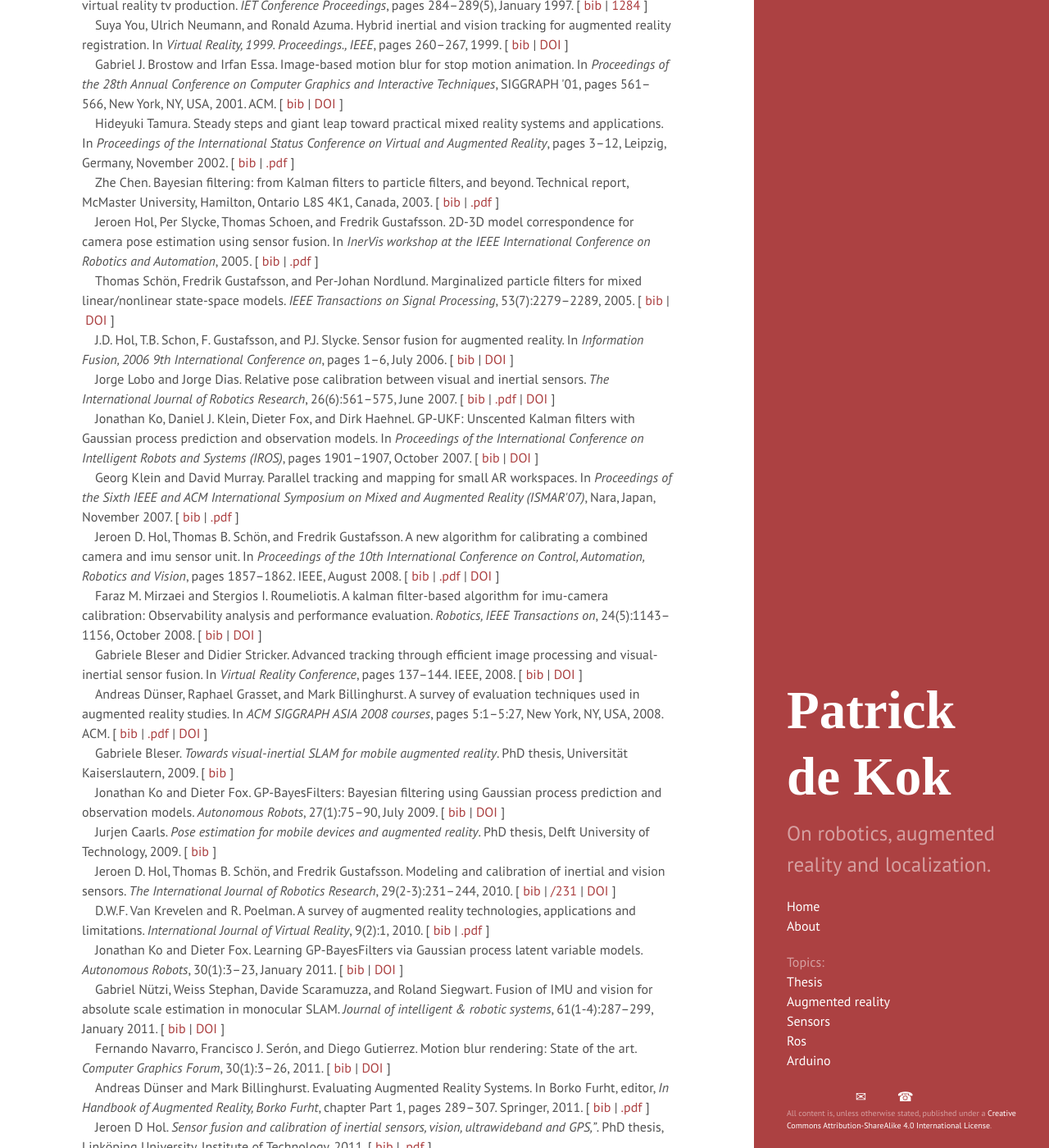
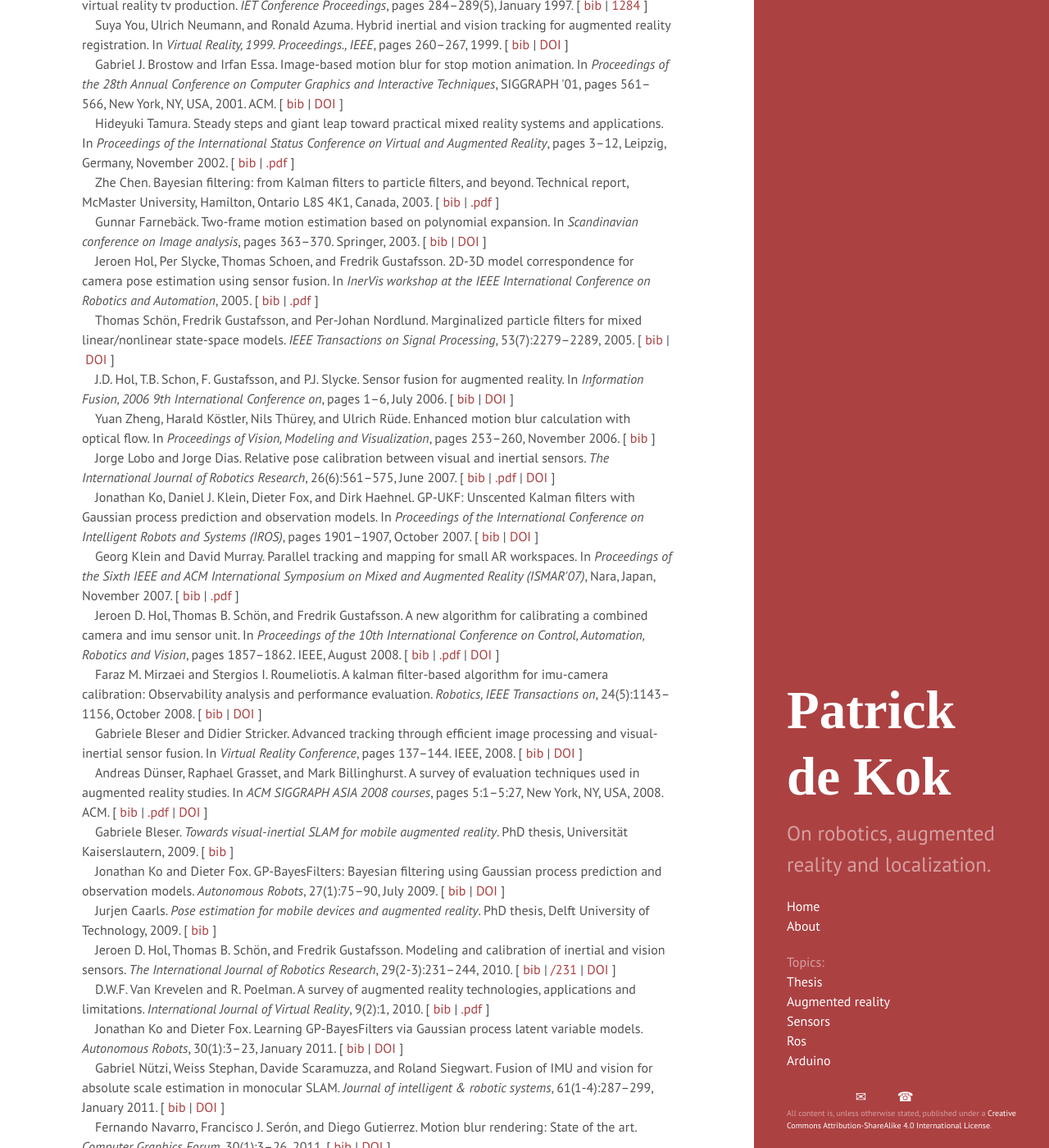
Before and after one commit to pkok/pkok.github.io, a Jekyll site: the page built from bibliography.md, in a window 1280 px wide and 1400 px high, scrolled down 375 px. Shown: the whole window at 82% size. Built offline with Jekyll 4.4.1, drawn with Linux system fonts in a browser that asks for light colours; some web fonts are replaced; some of the changed text lies outside the part shown.

Commit message:
Motion blur update! Now realistic!

```diff
--- a/_includes/bibliography.html
+++ b/_includes/bibliography.html
@@ -178,6 +178,25 @@ Zhe Chen.
 </code>
 </pre>
 </li>
+{% endif %}{% if (keys contains "farneback2003twoframe") or !(keys | size) %}
+<li id="farneback2003twoframe">
+Gunnar Farneb&auml;ck.
+ Two-frame motion estimation based on polynomial expansion.
+ In <em>Scandinavian conference on Image analysis</em>, pages 363&ndash;370.
+  Springer, 2003.
+[&nbsp;<a href="#farneback2003twoframe_bib">bib</a>&nbsp;|&nbsp;<a href="http://dx.doi.org/10.1007/3-540-45103-X_50">DOI</a>&nbsp;]<pre id="farneback2003twoframe_bib"><code>
+@inproceedings{farneback2003twoframe,
+  title = {Two-frame motion estimation based on polynomial expansion},
+  author = {Farneb{\"a}ck, Gunnar},
+  booktitle = {Scandinavian conference on Image analysis},
+  pages = {363--370},
+  year = {2003},
+  organization = {Springer},
+  doi = {10.1007/3-540-45103-X_50}
+}
+</code>
+</pre>
+</li>
 {% endif %}{% if (keys contains "hol2005model") or !(keys | size) %}
 <li id="hol2005model">
 Jeroen Hol, Per Slycke, Thomas Schoen, and Fredrik Gustafsson.
@@ -230,10 +249,30 @@ J.D. Hol, T.B. Schon, F.&nbsp;Gustafsson, and P.J. Slycke.
   booktitle = {Information Fusion, 2006 9th International Conference on},
   title = {Sensor Fusion for Augmented Reality},
   year = {2006},
-  month = {July},
+  month = jul,
   pages = {1-6},
   keywords = {Kalman filters;augmented reality;computer vision;motion estimation;sensor fusion;AR;Kalman filtering;augmented reality;camera;computer vision;motion estimation;nonlinear estimation problem;orientation estimation;position estimation;sensor fusion;Acoustic sensors;Application software;Augmented reality;Cameras;Computer vision;Delay;Layout;Magnetic sensors;Sensor fusion;TV;Augmented Reality;Computer Vision;Inertial Navigation;Kalman Filter;Sensor fusion},
   doi = {10.1109/ICIF.2006.301604}
+}
+</code>
+</pre>
+</li>
+{% endif %}{% if (keys contains "zheng2006enhanced") or !(keys | size) %}
+<li id="zheng2006enhanced">
+Yuan Zheng, Harald Köstler, Nils Thürey, and Ulrich Rüde.
+ Enhanced motion blur calculation with optical flow.
+ In <em>Proceedings of Vision, Modeling and Visualization</em>, pages
+  253&ndash;260, November 2006.
+[&nbsp;<a href="#zheng2006enhanced_bib">bib</a>&nbsp;]<pre id="zheng2006enhanced_bib"><code>
+@inproceedings{zheng2006enhanced,
+  author = {Zheng, Yuan and Köstler, Harald and Thürey, Nils and Rüde, Ulrich},
+  booktitle = {Proceedings of Vision, Modeling and Visualization},
+  title = {Enhanced motion blur calculation with optical flow},
+  location = {RWTH Aachen, Germany},
+  year = {2006},
+  month = nov,
+  day = {22--24},
+  pages = {253--260}
 }
 </code>
 </pre>
@@ -563,6 +602,26 @@ Fernando Navarro, Francisco&nbsp;J. Serón, and Diego Gutierrez.
 </code>
 </pre>
 </li>
+{% endif %}{% if (keys contains "corke2011robotics") or !(keys | size) %}
+<li id="corke2011robotics">
+Peter Corke.
+ <em>Robotics, Vision and Control: fundamental algorithms in
+  MATLAB</em>, volume&nbsp;73 of <em>Springer Tracts in Advanced Robotics</em>.
+ Springer-Verlag Berlin Heidelberg, 1 edition, 2011.
+[&nbsp;<a href="#corke2011robotics_bib">bib</a>&nbsp;|&nbsp;<a href="http://dx.doi.org/10.1007/978-3-642-20144-8">DOI</a>&nbsp;]<pre id="corke2011robotics_bib"><code>
+@book{corke2011robotics,
+  title = {Robotics, Vision and Control: fundamental algorithms in {MATLAB}},
+  author = {Corke, Peter},
+  series = {Springer Tracts in Advanced Robotics},
+  volume = 73,
+  year = 2011,
+  edition = 1,
+  doi = {10.1007/978-3-642-20144-8},
+  publisher = {Springer-Verlag Berlin Heidelberg}
+}
+</code>
+</pre>
+</li>
 {% endif %}{% if (keys contains "dunser2011evaluating") or !(keys | size) %}
 <li id="dunser2011evaluating">
 Andreas D&uuml;nser and Mark Billinghurst.
@@ -801,7 +860,7 @@ Duy-Nguyen Ta, Kyel Ok, and Frank Dellaert.
 Paul Furgale, Joern Rehder, and Roland Siegwart.
  Unified temporal and spatial calibration for multi-sensor systems.
  In <em>Proceedings of the IEEE/RSJ International Conference on
-  Intelligent Robots and Systems (IROS)</em>, pages 1280&ndash;1286, Nov 2013.
+  Intelligent Robots and Systems (IROS)</em>, pages 1280&ndash;1286, November 2013.
 [&nbsp;<a href="#furgale2013unified_bib">bib</a>&nbsp;|&nbsp;<a href="http://dx.doi.org/10.1109/IROS.2013.6696514">DOI</a>&nbsp;]<pre id="furgale2013unified_bib"><code>
 @inproceedings{furgale2013unified,
   title = {Unified Temporal and Spatial Calibration for Multi-Sensor Systems},
@@ -809,7 +868,7 @@ Paul Furgale, Joern Rehder, and Roland Siegwart.
   booktitle = {Proceedings of the {IEEE/RSJ} International Conference on Intelligent Robots and Systems ({IROS})},
   year = 2013,
   location = {Tokyo, Japan},
-  month = {Nov},
+  month = nov,
   pages = {1280-1286},
   keywords = {maximum likelihood estimation;robots;sensor fusion;state estimation;IMU calibration;continuous-time batch estimation;inertial measurement unit;maximum likelihood estimation;multisensor systems;robotics;sensor fusion;spatial calibration;spatial displacement;spatial transformation;state estimation;time offsets;unified temporal calibration;Calibration;Cameras;Estimation;Measurement uncertainty;Sensors;Splines (mathematics);Time measurement},
   doi = {10.1109/IROS.2013.6696514},
```
Also changed, not shown: other parts of _includes/bibliography.html (+2 -2 lines), _posts/2018-10-24-.md (added, +23 -0 lines).
